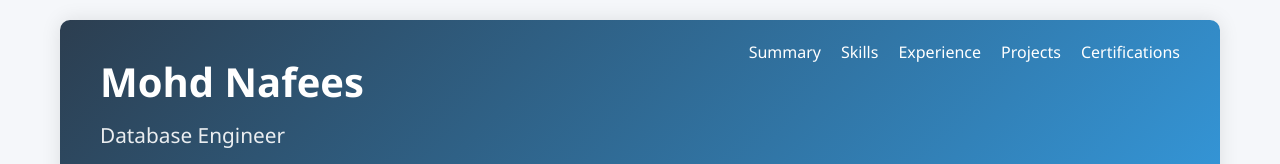
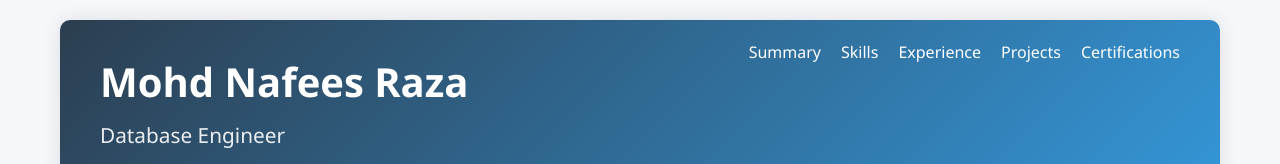
Before and after one commit to nafeesraza21-png/Nafees_Website, a website: page resume.html in a window 1280 px wide. Shown: the top 164 px of the page. Drawn offline with Linux system fonts and the light colour scheme.

Commit message:
committed on 1704

```diff
--- a/resume.html
+++ b/resume.html
@@ -249,7 +249,7 @@
                 <a href="#certifications">Certifications</a>
             </div>
 
-            <h1>Mohd Nafees</h1>
+            <h1>Mohd Nafees Raza</h1>
             <p class="title">Database Engineer</p>
 
             <div class="contact-info">
```
